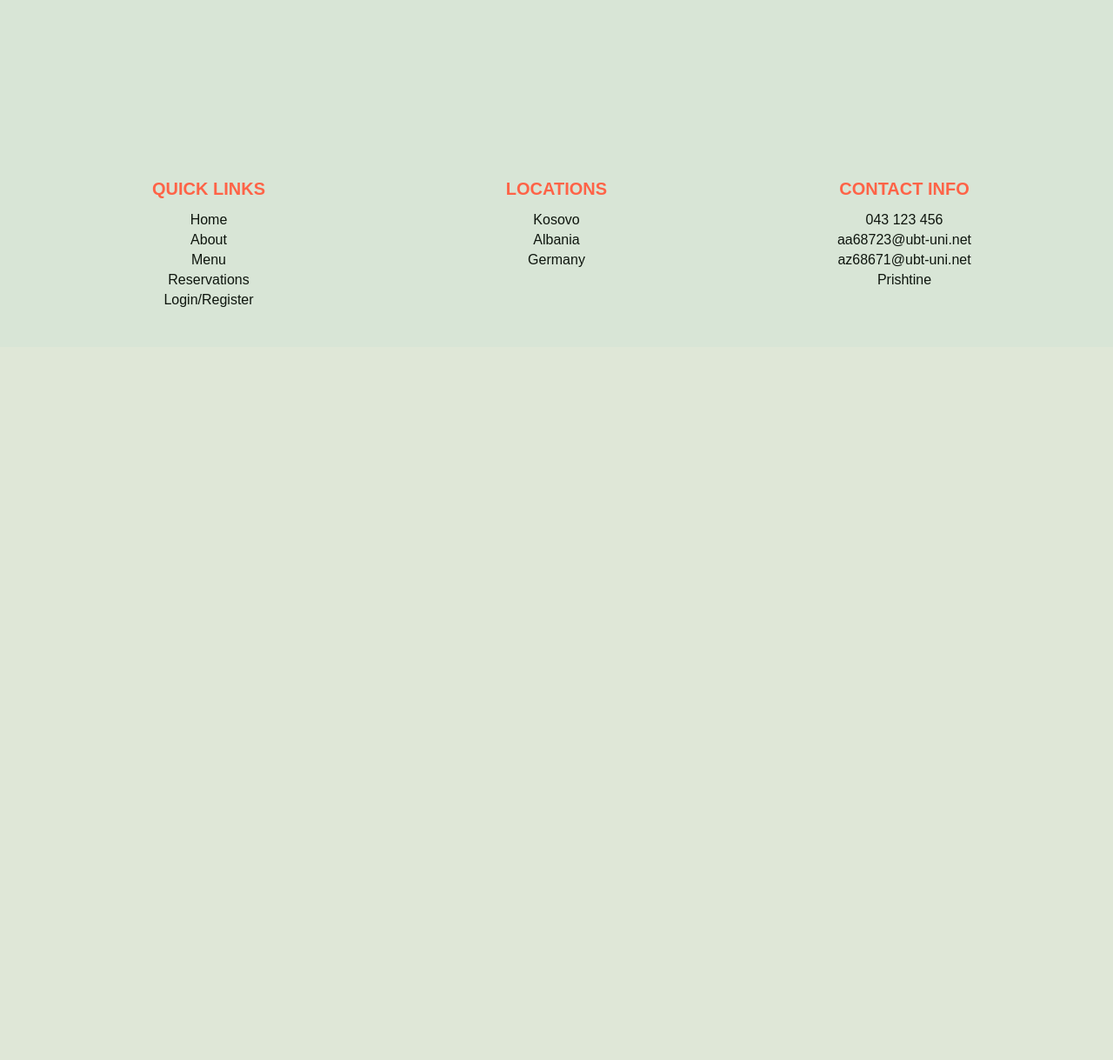
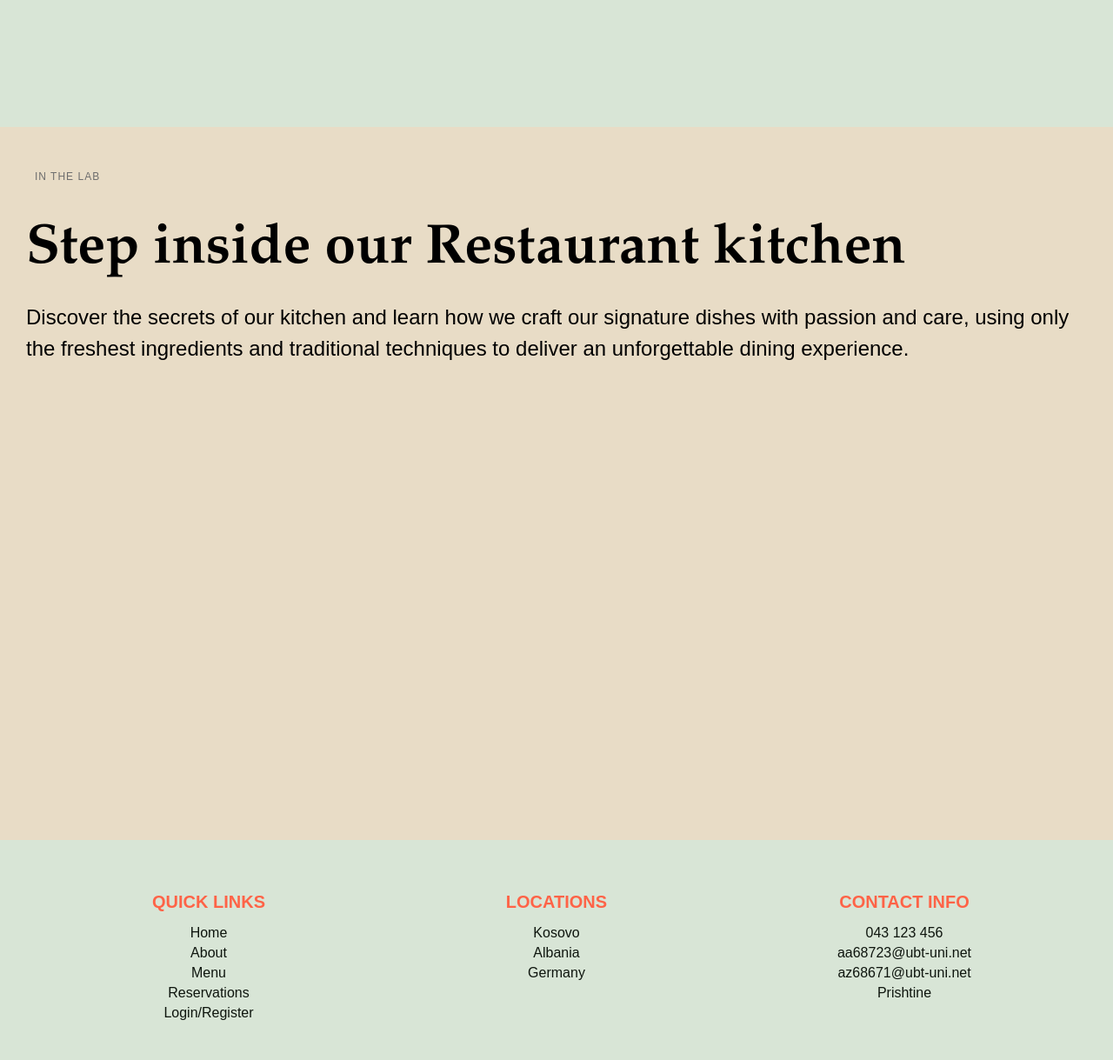
Before and after one commit to altonasllani/Restaurant, a PHP site: page / in a window 1280 px wide. Shown: the part 1554-2773 px from the top of the page at 87% size. Before the commit the page ends 1907 px from the top, so only its background shows below. Run offline with PHP 8.4, Linux system fonts and the light colour scheme.

Commit message:
Added a new section for the kitchen process description

```diff
--- a/index.css
+++ b/index.css
@@ -191,7 +191,41 @@ body {
   height: auto;
   border-radius: 10px;
 }
+/*app section*/
+.flex{
+  display: flex;
+  background-color: #E8DCC6;
+}
 
+.texti {
+  flex: 1; /* Seksioni i tekstit zë gjysmën e ekranit */
+  height: 100vh;
+  position: relative;
+  color: #000000;
+  display: flex;
+  align-items: flex-start; /* Per t'u shfaqur ne fillim te seksionit */
+  justify-content: flex-start; /* Per t'u shfaqur ne krahun e majte */
+  padding: 10px; /* Hapesire me e madhe nga skajet */
+}
+.subtitle {
+  font-size: 12px; /* Madhësia e vogël për tekstin ndihmës */
+  color: #6e6e6e; /* Një ngjyrë gri e lehtë për tekstin ndihmës */
+  text-transform: uppercase; /* Të gjitha shkronjat janë të mëdha */
+  letter-spacing: 1px; /* Hapësirë midis shkronjave */
+  margin-left: 30px;
+  margin-top: 40px;
+  margin-bottom: 40px; /* Hapësirë poshtë subtitullit */
+}
+.texti h2 {
+  font-size: 4em; /* Madhësia kryesore e titullit */
+  margin:  20px ; /* Hapësirë poshtë titullit */
+  font-family: Garamond, serif;
+}
+.flex p{
+  font-size: 1.5rem; /* Permase me e madhe */
+  margin: 20px ;
+  line-height: 1.5; /* Hapesire me e rehatshme ndermjet rreshtave */
+}
 
 
 /* Footer */
--- a/index.html
+++ b/index.html
@@ -25,7 +25,7 @@
             </ul>
         </nav>
 
-        <!-- Login button ne te djathe -->
+        <!-- Login button ne te djathte -->
         <a href="#" class="login-button">Login</a>
     </header>
 
@@ -58,6 +58,18 @@
             </div>
 
         </section>
+        <section class="flex">
+            <div class="texti">
+                <div>
+                    <div class="subtitle">In the lab</div>
+                    <h2>Step inside our Restaurant kitchen</h2>
+                    <p>Discover the secrets of our kitchen and learn how we craft our signature dishes with passion and care,
+                       using only the freshest ingredients and traditional techniques to deliver an unforgettable dining experience.
+                    </p>
+                </div>
+            </div>
+        </section>
+
 
     </main>
 
```
